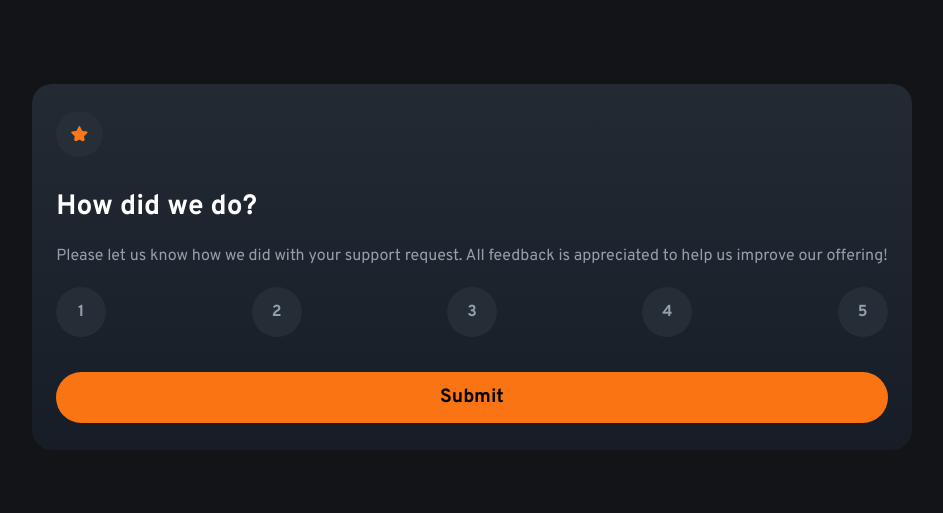
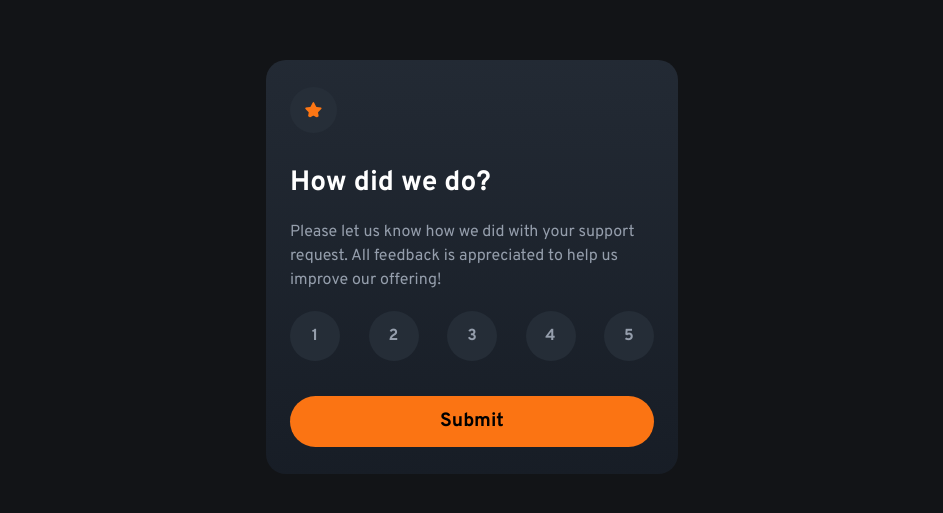
Before and after one commit to oryanhach/interactive-rating-component, a plain HTML site: page index.html in a window 1280 px wide. Shown: the part 133-646 px from the top of the page, without its empty margins (168-1111 px from the left). Drawn offline with Linux system fonts and the light colour scheme.

Commit message:
added fix for desktop design

```diff
--- a/style.css
+++ b/style.css
@@ -115,6 +115,7 @@ body {
 	padding: 1.7rem 1.5rem;
 	font-family: var(--ff-primary);
 	border-radius: 10px;
+	max-width: 412px;
 }
 
 .card__star {
```
